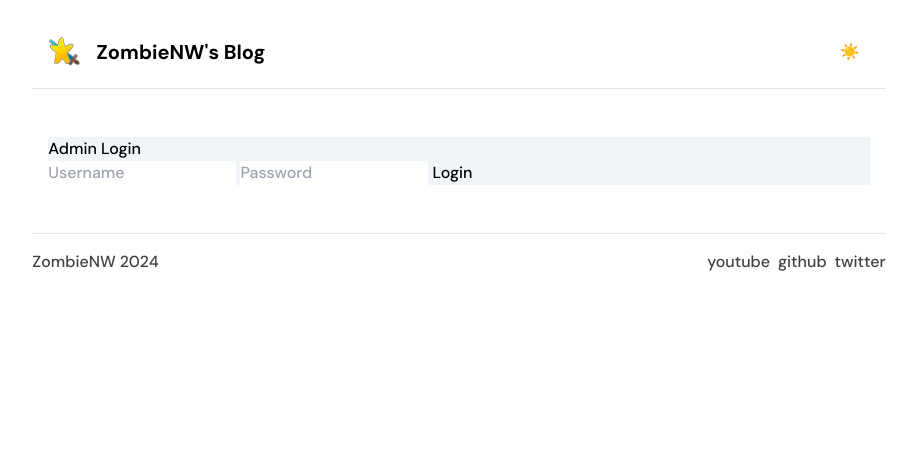
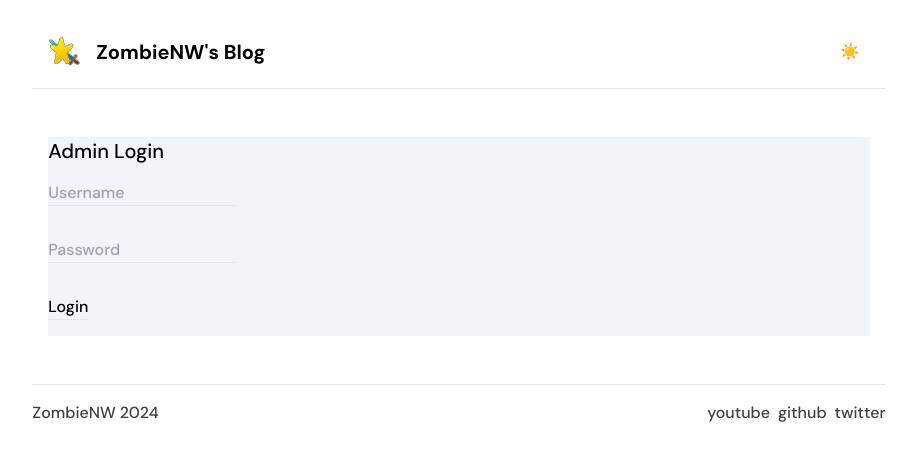
Before and after one commit to ZombieNW/ZombieNW-Blog, a SvelteKit app: page /admin in a window 1280 px wide. Shown: the top 460 px of the page, without its empty margins (181-1098 px from the left). Built offline with nearby package versions, Linux system fonts and the light colour scheme.

Commit message:
Make Admin Login Prettier

```diff
--- a/src/routes/admin/+page.svelte
+++ b/src/routes/admin/+page.svelte
@@ -145,11 +145,11 @@
 		</div>
 	</div>
 {:else}
-	<h1>Admin Login</h1>
+	<h1 class="text-xl">Admin Login</h1>
 	<form on:submit|preventDefault={login}>
-		<input type="text" bind:value={username} placeholder="Username" required />
-		<input type="password" bind:value={password} placeholder="Password" required />
-		<button type="submit">Login</button>
+		<input type="text" bind:value={username} placeholder="Username" required class="bg-transparent border-b my-4 focus:outline-none" /> <br />
+		<input type="password" bind:value={password} placeholder="Password" required class="bg-transparent border-b my-4 focus:outline-none" /> <br />
+		<button type="submit" class="border-b my-4">Login</button>
 	</form>
 	{#if error}
 		<p class="error">{error}</p>
```
